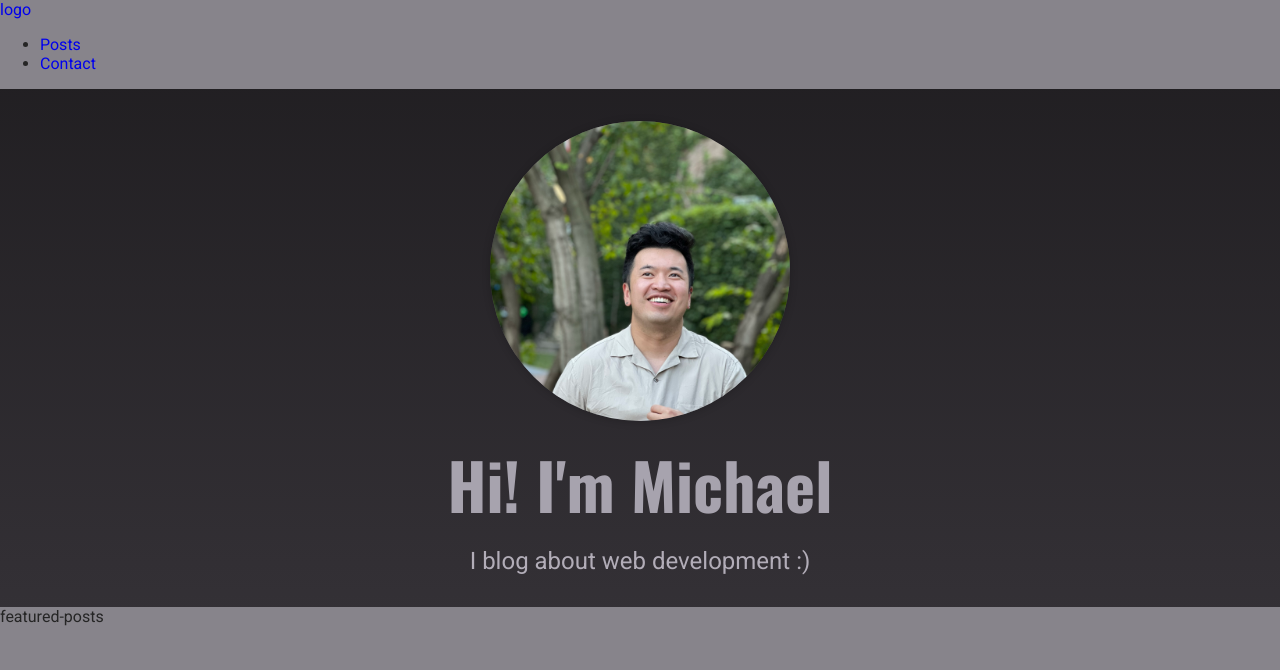
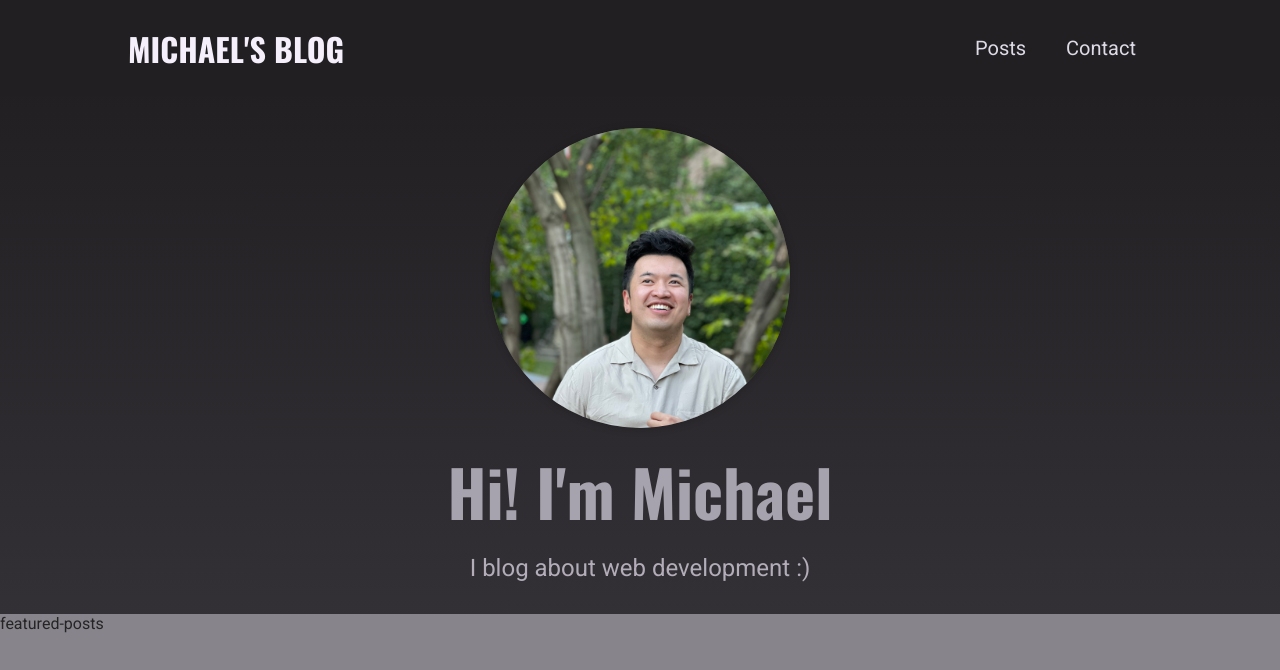
Before and after one commit to michael-nguyenn/give-me-food, a Next.js app: page / in a window 1280 px wide. Shown: the top 670 px of the page. Built offline with nearby package versions, Linux system fonts and the light colour scheme.

Commit message:
logo and navigation styling done

```diff
--- a/components/layout/logo.js
+++ b/components/layout/logo.js
@@ -1,5 +1,7 @@
+import classes from './logo.module.css';
+
 const Logo = () => {
-  return <div>logo</div>;
+  return <div className={classes.logo}>Michael&apos;s Blog</div>;
 };
 
 export default Logo;
--- /dev/null
+++ b/components/layout/logo.module.css
@@ -0,0 +1,13 @@
+.logo {
+  text-transform: uppercase;
+  font-size: var(--size-5);
+  font-weight: bold;
+  font-family: 'Oswald', sans-serif;
+  color: var(--color-grey-50);
+}
+
+@media (min-width: 768px) {
+  .logo {
+    font-size: var(--size-8);
+  }
+}
--- a/components/layout/main-navigation.js
+++ b/components/layout/main-navigation.js
@@ -1,9 +1,11 @@
 import Logo from './logo';
 import Link from 'next/link';
 
+import classes from './main-navigation.module.css';
+
 const MainNavigation = () => {
   return (
-    <header>
+    <header className={classes.header}>
       <Link href="/">
         <a>
           <Logo />
--- /dev/null
+++ b/components/layout/main-navigation.module.css
@@ -0,0 +1,42 @@
+.header {
+  width: 100%;
+  height: 6rem;
+  background-color: var(--color-grey-900);
+  display: flex;
+  justify-content: space-between;
+  align-items: center;
+  padding: 0 10%;
+}
+
+.header ul {
+  list-style: none;
+  display: flex;
+  align-items: baseline;
+  margin: 0;
+  padding: 0;
+}
+
+.header li {
+  margin: 0 var(--size-4);
+}
+
+.header a {
+  color: var(--color-grey-100);
+  font-size: var(--size-4);
+}
+
+.header a:hover,
+.header a:active,
+.header a.active {
+  color: var(--color-grey-200);
+}
+
+@media (min-width: 768px) {
+  .header ul {
+    gap: 0.5rem;
+  }
+
+  .header a {
+    font-size: var(--size-5);
+  }
+}
```
